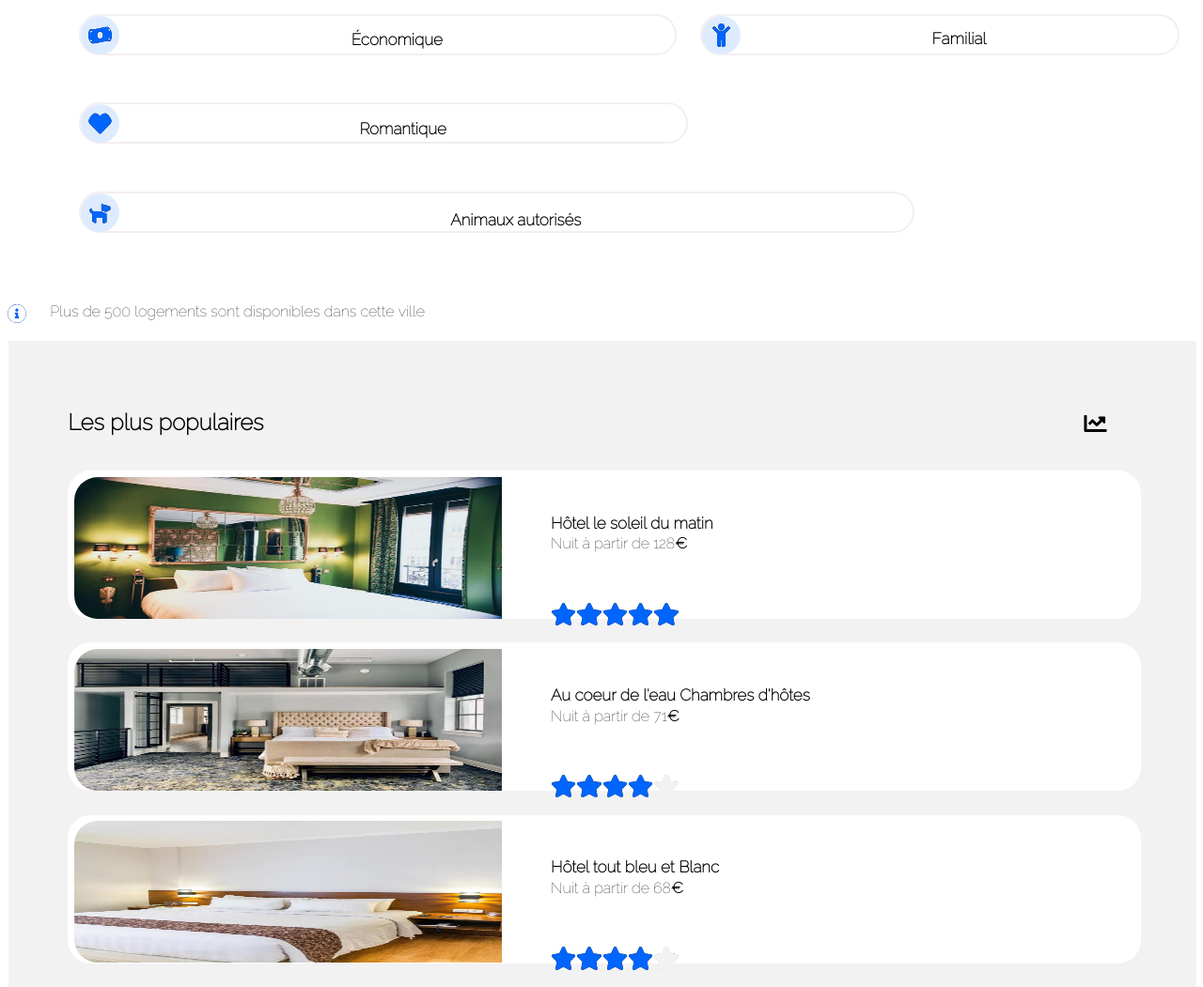
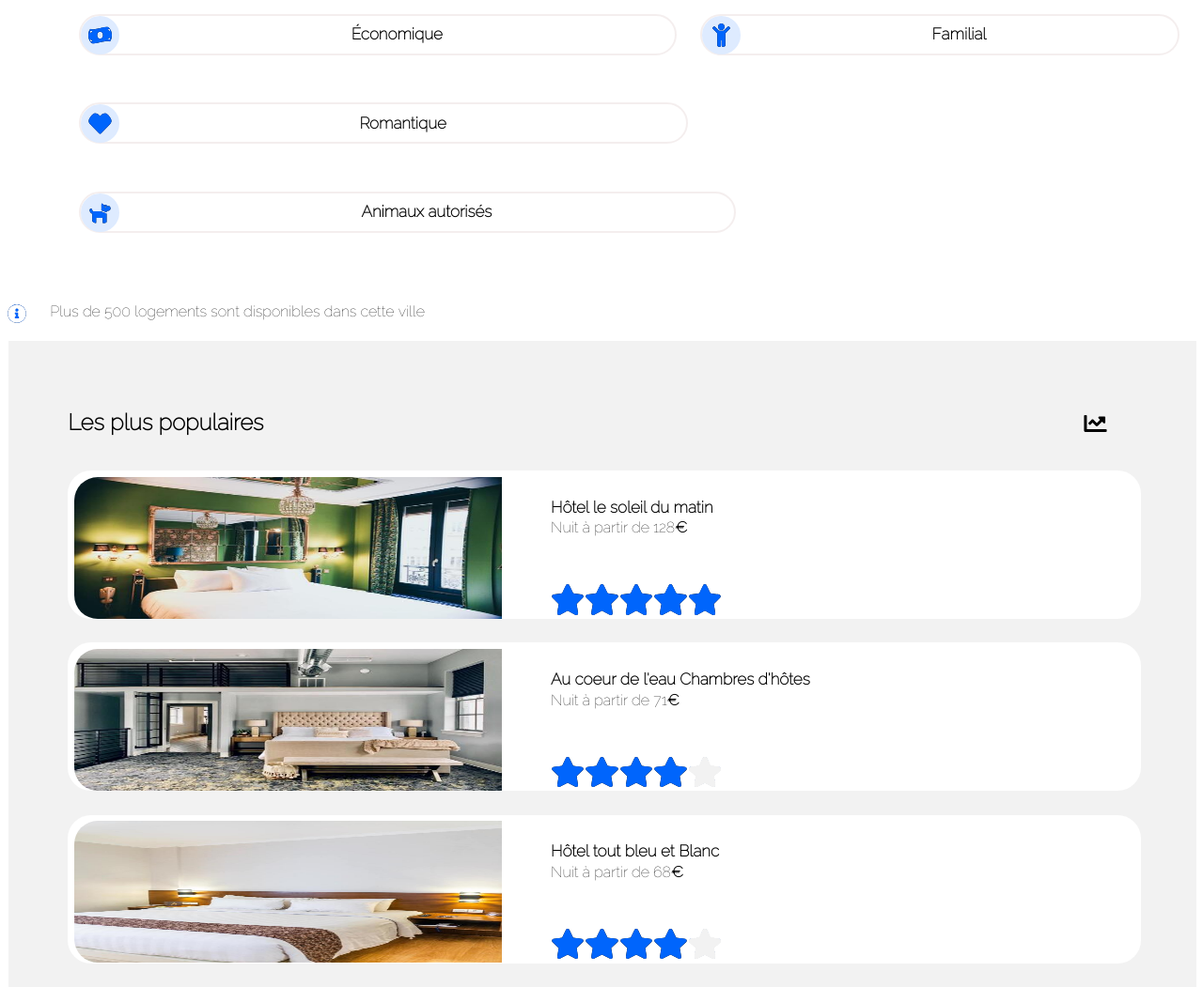
Before and after one commit to Yueon/AlexandreCadoret_2_26122020, a plain HTML site: page index.html in a window 1280 px wide. Shown: the part 420-1471 px from the top of the page at 94% size. Drawn offline with Linux system fonts and the light colour scheme.

Commit message:
fixed responsive 4

```diff
--- a/css/style.css
+++ b/css/style.css
@@ -274,25 +274,29 @@ nav{
     margin-left: 5%;
 }
 
-.populaire_text h1{
+.populaire_text_text{
+    height: 50%;
+}
+
+.populaire_text_text h1{
     font-size: 22px;
     margin-top: 1%;
     margin-bottom: 1%;
 }
 
-.populaire_text p{
+.populaire_text_text p{
     margin-top: 0px;
     margin-bottom: 0px;
     font-size: 18px;
 }
 .star_populaire{
     display: flex;
-    width: 10%;
+    width: 50%;
     align-items: flex-end;
-    height: 40%;
+    height: 30%;
 }
 .star_populaire img{
-    width: 80%;
+    width: 20%;
 }
 
 /*Hébergement de Marseille*/
@@ -697,9 +701,9 @@ nav{
     margin-top: 3%;
 }
 
-.populaire_text h1{
+.populaire_text_text h1{
     font-size: 17px;
-    margin-top: 8%;
+    margin-top: 5%;
     margin-bottom: 1%;
 }
 
@@ -708,12 +712,8 @@ nav{
     margin-left: 5%;
 }
 
-.populaire_text p{
+.populaire_text_text p{
     font-size: 16px;
-}
-
-.star_populaire{
-    width: 13%;
 }
 
 /*section hebergement*/
@@ -872,22 +872,9 @@ nav{
     right: 5%;
 }
 
-#money p{
-    padding-top: 2%;
+#animaux{
+    width: 55%;
 }
-
-#famille p{
-    padding-top: 2%;
-}
-
-#romantique p{
-    padding-top: 2%;
-}
-
-#animaux p{
-    padding-top: 2%;
-}
-
 .hebergement_hotel_img{
     height: 400px;
 }
@@ -934,8 +921,7 @@ nav{
 }
 
 .star_populaire{
-    width: 6%;
-    margin-top: 3%;
+    width: 32%;
 }
 
 .star_hebergement{
--- a/index.html
+++ b/index.html
@@ -124,8 +124,11 @@
 
                     <div class="populaire_text">
 
-                        <h1>Hôtel le soleil du matin</h1>
-                        <p>Nuit à partir de 128<span class="bold">€</span></p>
+                        <div class="populaire_text_text">
+                            <h1>Hôtel le soleil du matin</h1>
+                            <p>Nuit à partir de 128<span class="bold">€</span></p>
+                        </div>
+
                         <div class="star_populaire">
                             <img src="img/logo/star-solid.svg" alt="star">
                             <img src="img/logo/star-solid.svg" alt="star">
@@ -147,8 +150,12 @@
                     </div>
 
                     <div class="populaire_text">
-                        <h1>Au coeur de l'eau Chambres d'hôtes</h1>
-                        <p>Nuit à partir de 71<span class="bold">€</span></p>
+
+                        <div class="populaire_text_text">
+                            <h1>Au coeur de l'eau Chambres d'hôtes</h1>
+                            <p>Nuit à partir de 71<span class="bold">€</span></p>
+                        </div>
+
                         <div class="star_populaire">
                             <img src="img/logo/star-solid.svg" alt="star">
                             <img src="img/logo/star-solid.svg" alt="star">
@@ -169,8 +176,12 @@
                     </div>
 
                     <div class="populaire_text">
+
+                        <div class="populaire_text_text">
                         <h1>Hôtel tout bleu et Blanc</h1>
                         <p>Nuit à partir de 68<span class="bold">€</span></p>
+                        </div>
+
                         <div class="star_populaire">
                             <img src="img/logo/star-solid.svg" alt="star">
                             <img src="img/logo/star-solid.svg" alt="star">
```
